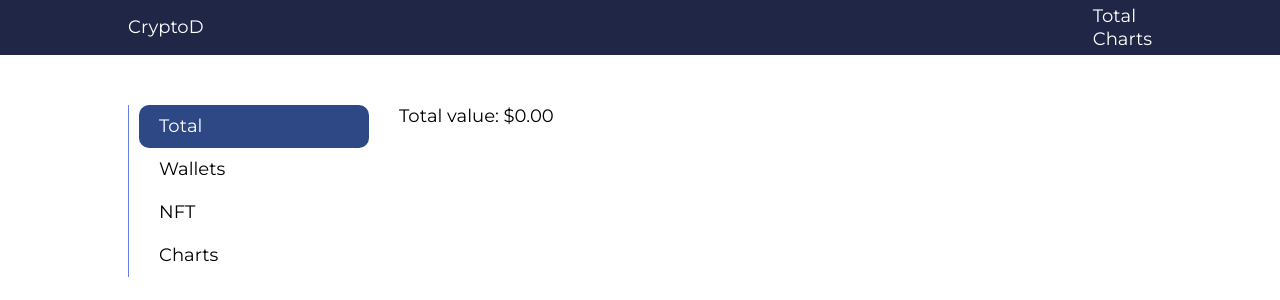
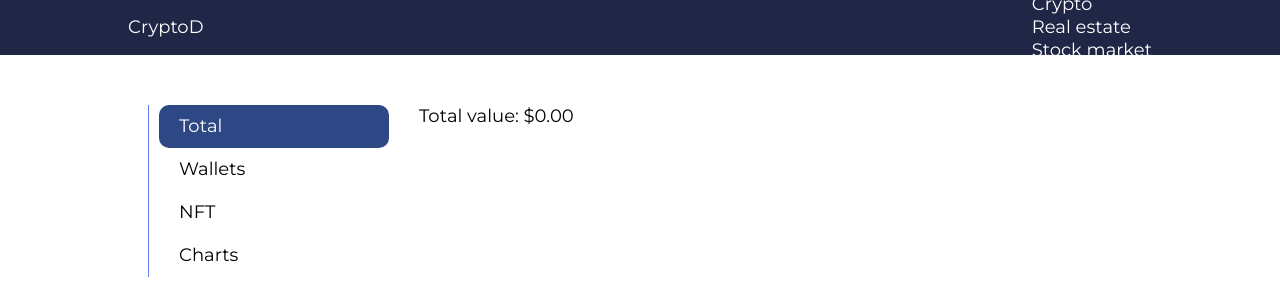
Before and after one commit to KuznetsovR/CryptoD, an Angular app: page /total in a window 1280 px wide. Shown: the top 300 px of the page. Built offline with nearby package versions, Linux system fonts and the light colour scheme; no server answers.

Commit message:
added page container to every page

```diff
--- a/src/app/modules/header/header.component.html
+++ b/src/app/modules/header/header.component.html
@@ -2,12 +2,15 @@
   <div class="header-inner-container">
     <div>CryptoD</div>
     <nav>
-      <ul>
+      <ul class="links-list">
         <li>
-          <a [routerLink]="'/total'">Total</a>
+          <a [routerLink]="'/wallets'">Crypto</a>
         </li>
         <li>
-          <a [routerLink]="'/charts'">Charts</a>
+          <a [routerLink]="'/real-estate'">Real estate</a>
+        </li>
+        <li>
+          <a [routerLink]="'/stock-market'">Stock market</a>
         </li>
       </ul>
     </nav>
--- a/src/app/pages/charts/charts.component.html
+++ b/src/app/pages/charts/charts.component.html
@@ -1,4 +1,6 @@
-<div class="page">
-  <app-nav-menu></app-nav-menu>
-  <div class="content-container"></div>
+<div class="page-container">
+  <div class="page">
+    <app-nav-menu></app-nav-menu>
+    <div class="content-container"></div>
+  </div>
 </div>
--- a/src/app/pages/nfts/nfts.component.html
+++ b/src/app/pages/nfts/nfts.component.html
@@ -1,4 +1,6 @@
-<div class="page">
-  <app-nav-menu></app-nav-menu>
-  <div class="content-container"></div>
+<div class="page-container">
+  <div class="page">
+    <app-nav-menu></app-nav-menu>
+    <div class="content-container"></div>
+  </div>
 </div>
--- a/src/app/pages/total/total.component.html
+++ b/src/app/pages/total/total.component.html
@@ -1,6 +1,6 @@
-<div class="page">
-  <app-nav-menu></app-nav-menu>
-  <div class="content-container">
-    Total value: {{user.totalBalance | money}}
+<div class="page-container">
+  <div class="page">
+    <app-nav-menu></app-nav-menu>
+    <div class="content-container">Total value: {{ user.totalBalance | money }}</div>
   </div>
 </div>
--- a/src/app/pages/wallet/wallet.component.html
+++ b/src/app/pages/wallet/wallet.component.html
@@ -1,3 +1,8 @@
+<div class="page-container">
+  <div class="page">
+    <div>
+      <a [routerLink]="'/wallets'"><app-button>Go to wallets</app-button></a>
+    </div>
     <div class="wallet-info" *ngIf="wallet; else noWalletFound">
       <div class="wallet-name">Wallet: {{ wallet.address }}</div>
       <div class="wallet-total-balance">Total balance: {{ wallet.totalBalanceInFiat }}</div>
@@ -10,4 +15,6 @@
         </li>
       </ul>
     </div>
+  </div>
+</div>
 <ng-template #noWalletFound> You did not import wallet with this address </ng-template>
--- a/src/app/pages/wallet/wallet.component.scss
+++ b/src/app/pages/wallet/wallet.component.scss
@@ -0,0 +1,11 @@
+@import "src/variables";
+.page-container {
+  max-width: $content-max-width;
+  margin: $page-top-margin auto 0;
+}
+.page {
+  margin: 0 $page-horizontal-margin;
+}
+.wallet-info {
+  margin-top: 15px;
+}
--- a/src/app/pages/wallet/wallet.module.ts
+++ b/src/app/pages/wallet/wallet.module.ts
@@ -3,9 +3,10 @@ import { CommonModule } from '@angular/common';
 
 import { WalletRoutingModule } from './wallet-routing.module';
 import { WalletComponent } from './wallet.component';
+import {ButtonModule} from "../../modules/ui/button/button.module";
 
 @NgModule({
   declarations: [WalletComponent],
-  imports: [CommonModule, WalletRoutingModule],
+  imports: [CommonModule, WalletRoutingModule, ButtonModule],
 })
 export class WalletModule {}
--- a/src/app/pages/wallets/wallets.component.html
+++ b/src/app/pages/wallets/wallets.component.html
@@ -1,3 +1,4 @@
+<div class="page-container">
   <div class="page">
     <app-nav-menu></app-nav-menu>
     <div class="content-container">
@@ -12,7 +13,7 @@
       </ul>
     </div>
   </div>
-
+</div>
 <ng-template #walletListItem let-wallet>
   <li class="wallet" [routerLink]="wallet.address">
     <div class="wallet__total-balance">
--- a/src/styles/page-with-nav-menu.scss
+++ b/src/styles/page-with-nav-menu.scss
@@ -1,7 +1,9 @@
 @import "src/variables";
+.page-container {
+  max-width: $content-max-width;
+  margin: $page-top-margin auto 0;
+}
 .page {
-  max-width: $content-max-width;
-  margin: 50px auto 0;
+  margin: 0 20px;
   display: flex;
 }
-.content-container{}
--- a/src/variables.scss
+++ b/src/variables.scss
@@ -1,5 +1,10 @@
 $dark-blue: #202646;
 $blue: #2d4885;
 $light-gray: #eae8e8;
+$text-color: black;
+
+
+
+$page-top-margin: 50px;
+$page-horizontal-margin: 25px;
 $content-max-width: 1024px;
-$text-color: black;
```
Lines whose indentation alone changed are shown as unchanged.
